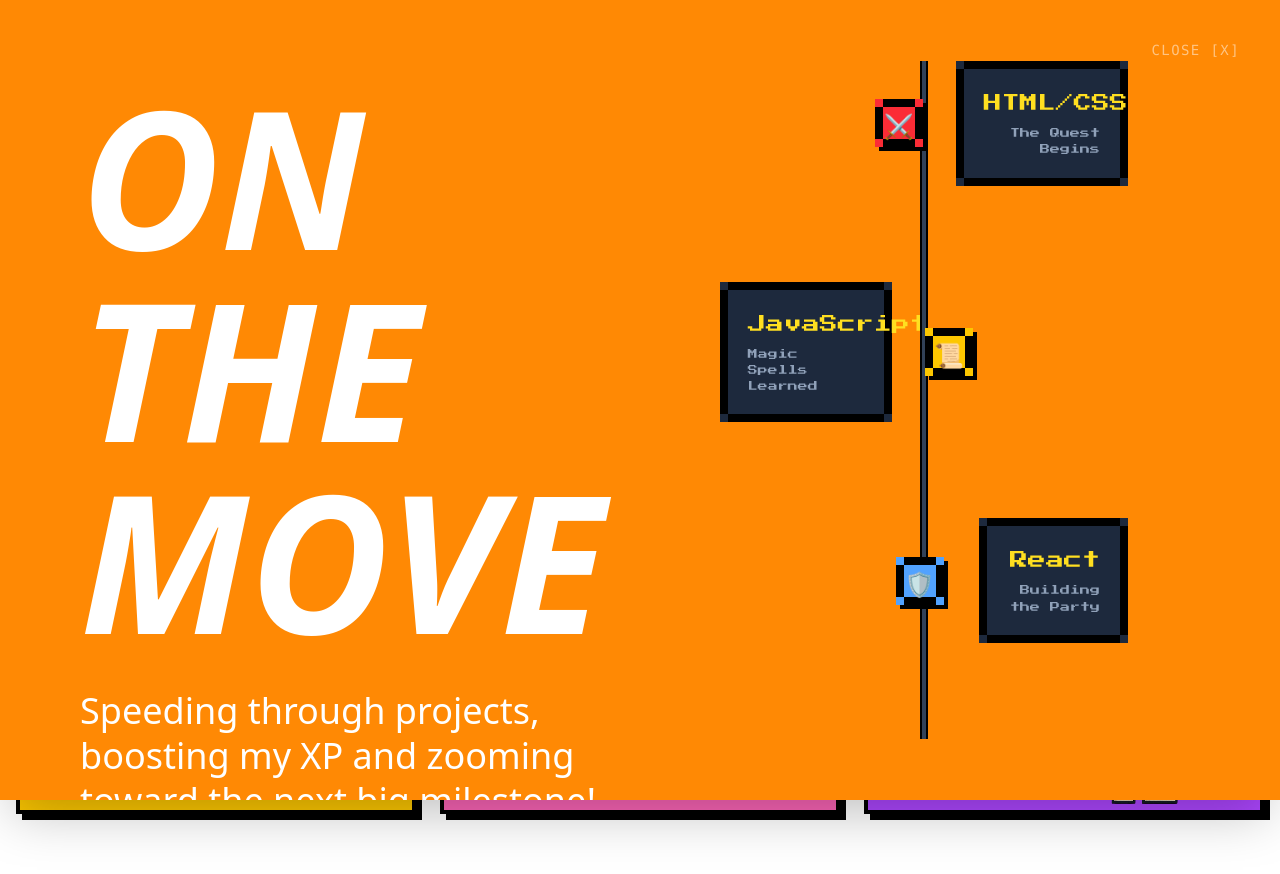
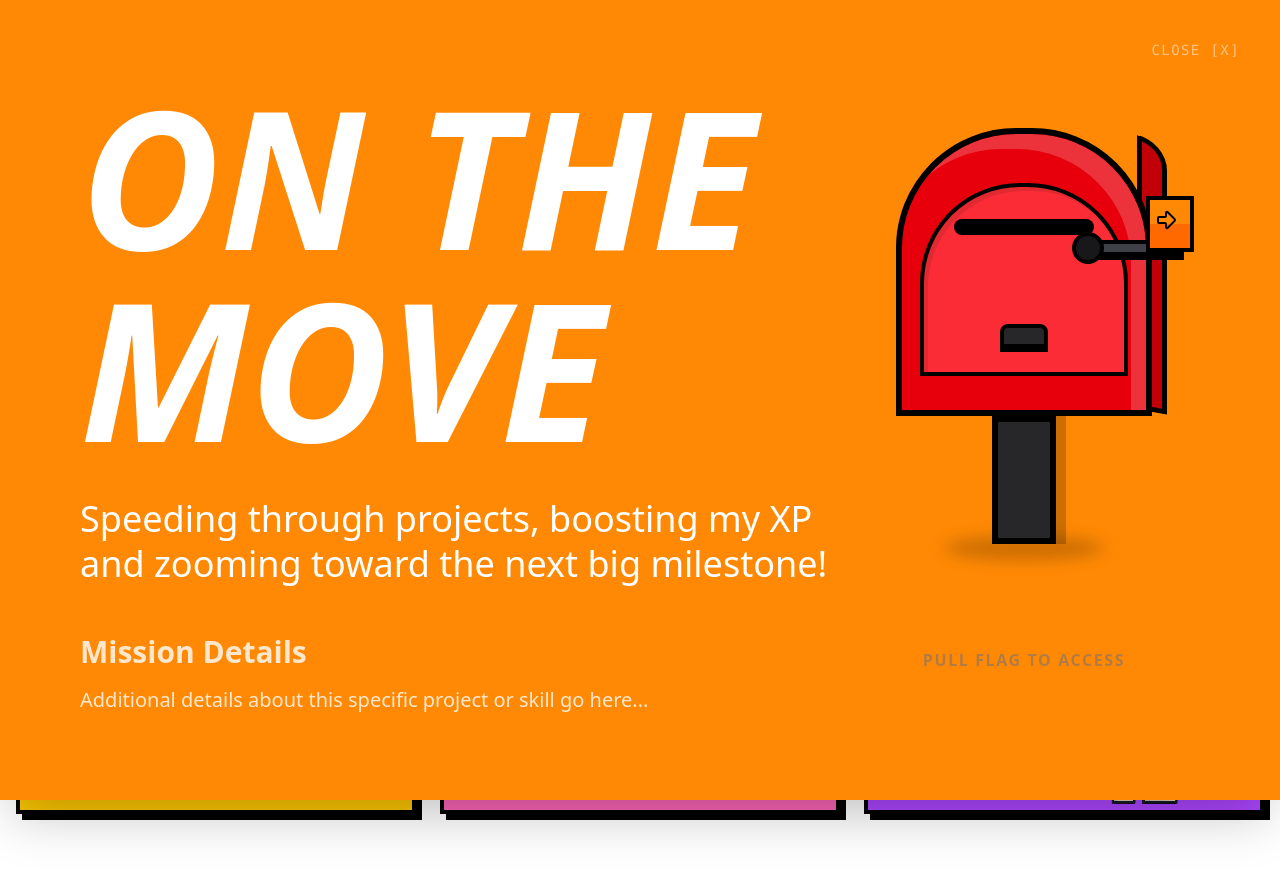
Before and after one commit to Lal-Jr/portfolio-v3, a Next.js app: page / in a window 1280 px wide. Both pictures are taken after a click on the element 428 px from the left and 116 px from the top of the page. Shown: the top 874 px of the page. Built offline with nearby package versions, Linux system fonts and the light colour scheme.

Commit message:
#4 CTA buttons added

```diff
--- a/app/globals.css
+++ b/app/globals.css
@@ -1,7 +1,7 @@
 @import "tailwindcss";
 
 /* globals.css */
-@import url("https://fonts.googleapis.com/css2?family=Press+Start+2P&display=swap");
+/* @import url("https://fonts.googleapis.com/css2?family=Press+Start+2P&display=swap"); */
 
 .pixel-border {
 	border-style: solid;
--- a/app/page.tsx
+++ b/app/page.tsx
@@ -12,6 +12,7 @@
 import RetroArsenal from "@/components/RetroArsenal";
 import ComicArsenal from "@/components/ComicAresenal";
 import PixelRoadmap from "@/components/PixelRoadmap";
+import ComicPostBox from "@/components/ComicPostBox";
 
 export default function Home() {
 	const containerRef = useRef<HTMLDivElement>(null);
@@ -261,7 +262,8 @@
 										{/* <PixelShelf /> */}
 										{/* <RetroArsenal /> */}
 										{/* <ComicArsenal /> */}
-										<PixelRoadmap />
+										{/* <PixelRoadmap /> */}
+										<ComicPostBox />
 									</div>
 								</motion.div>
 							))}
--- /dev/null
+++ b/components/ComicPostBox.tsx
@@ -0,0 +1,142 @@
+import React, { useState } from "react";
+import {
+	Github,
+	Instagram,
+	Linkedin,
+	Download,
+	ArrowBigRight,
+} from "lucide-react";
+
+const RealisticComicMailbox = () => {
+	const [isOpen, setIsOpen] = useState(false);
+
+	const socials = [
+		{
+			icon: <Github size={20} />,
+			label: "Github",
+			color: "bg-zinc-800",
+			url: "#",
+		},
+		{
+			icon: <Instagram size={20} />,
+			label: "Insta",
+			color: "bg-rose-500",
+			url: "#",
+		},
+		{
+			icon: <Linkedin size={20} />,
+			label: "Linked",
+			color: "bg-blue-600",
+			url: "#",
+		},
+	];
+
+	return (
+		<div className="flex flex-col items-center justify-center p-12">
+			<div className="relative group">
+				{/* SOCIAL LINKS - Emerging from behind */}
+				<div
+					className={`absolute left-64 top-12 flex flex-col gap-2 transition-all duration-500 ease-out ${
+						isOpen
+							? "opacity-100 translate-x-12"
+							: "opacity-0 translate-x-0 pointer-events-none"
+					}`}
+				>
+					{socials.map((social, i) => (
+						<a
+							key={i}
+							href={social.url}
+							className={`${social.color} flex items-center gap-3 px-4 py-2 border-[3px] border-black text-white font-black italic uppercase shadow-[4px_4px_0px_0px_rgba(0,0,0,1)] hover:-translate-y-1 transition-transform`}
+						>
+							{social.icon} {social.label}
+						</a>
+					))}
+				</div>
+
+				{/* MAILBOX BODY (3D Perspective) */}
+				<div className="relative w-64 h-72">
+					{/* Side Panel (Provides depth) */}
+					<div className="absolute right-[-15px] top-[10px] w-[30px] h-[95%] bg-red-700 border-[5px] border-black rounded-tr-[100px] skew-y-[10deg] -z-10" />
+
+					{/* Top Curve (Highlight) */}
+					<div className="absolute top-0 left-0 w-full h-full bg-red-600 border-[6px] border-black rounded-t-[120px] shadow-[inset_-15px_15px_0px_rgba(255,255,255,0.2)]">
+						{/* Front Face "Door" */}
+						<div className="mt-[20%] mx-auto w-[85%] h-[70%] border-[4px] border-black rounded-t-[100px] bg-red-500 shadow-[inset_4px_4px_0px_rgba(0,0,0,0.1)] flex flex-col items-center">
+							{/* Mail Slot */}
+							<div className="mt-8 w-[70%] h-4 bg-black rounded-full" />
+
+							{/* Handle */}
+							<div className="mt-auto mb-6 w-12 h-6 bg-zinc-800 border-4 border-black rounded-t-lg shadow-[0px_4px_0px_black]" />
+						</div>
+					</div>
+
+					{/* THE LEVER (Flag) - Highly Detailed */}
+					<div
+						onClick={() => setIsOpen(!isOpen)}
+						className="absolute -right-8 top-28 cursor-pointer z-30"
+					>
+						{/* Pivot Point */}
+						<div className="w-8 h-8 bg-zinc-900 border-4 border-black rounded-full absolute -left-4 -top-2 z-10" />
+
+						{/* The Arm */}
+						<div
+							className={`w-24 h-4 bg-zinc-700 border-4 border-black transition-all duration-500 origin-left ${
+								isOpen
+									? "-rotate-90 shadow-[-4px_0px_0px_black]"
+									: "rotate-0 shadow-[0px_4px_0px_black]"
+							}`}
+						/>
+
+						{/* The Metal Flag */}
+						<div
+							className={`w-12 h-14 bg-orange-500 border-4 border-black absolute right-[-10px] top-[-44px] transition-all duration-500 ${
+								isOpen ? "translate-y-[-40px]" : "translate-y-0"
+							}`}
+						>
+							<div className="w-full h-1/2 bg-orange-400" />{" "}
+							{/* Highlight */}
+							<ArrowBigRight
+								className={`absolute top-2 left-1 transition-transform ${
+									isOpen ? "rotate-90" : ""
+								}`}
+								size={24}
+							/>
+						</div>
+					</div>
+				</div>
+
+				{/* THE POST (Base) */}
+				<div className="relative w-16 h-32 mx-auto">
+					{/* Main Pillar */}
+					<div className="w-full h-full bg-zinc-800 border-[6px] border-black shadow-[10px_0px_0px_rgba(0,0,0,0.2)]" />
+					{/* Ground Shadow */}
+					<div className="absolute -bottom-4 -left-12 w-40 h-6 bg-black/20 rounded-[100%] blur-sm -z-20" />
+				</div>
+			</div>
+
+			{/* RESUME BUTTON */}
+			<div className="mt-12 overflow-hidden h-20">
+				<a
+					href="/resume.pdf"
+					download
+					className={`group flex items-center gap-4 px-10 py-5 bg-emerald-400 border-[5px] border-black font-black text-2xl italic uppercase transition-all duration-500 transform ${
+						isOpen
+							? "translate-y-0 opacity-100"
+							: "translate-y-20 opacity-0"
+					} shadow-[8px_8px_0px_black] hover:bg-emerald-300 active:shadow-none active:translate-x-1 active:translate-y-1`}
+				>
+					<Download size={32} strokeWidth={3} />
+					Get Resume
+				</a>
+			</div>
+
+			{!isOpen && (
+				<p className="mt-4 font-black uppercase text-zinc-500 tracking-widest animate-pulse">
+					Pull Flag to Access
+				</p>
+			)}
+		</div>
+	);
+};
+
+export default RealisticComicMailbox;
```
